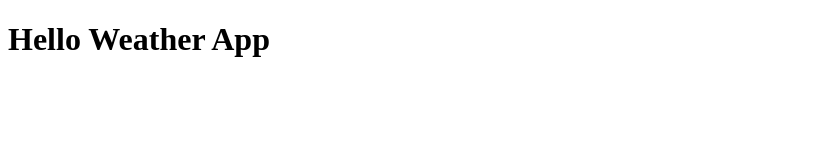
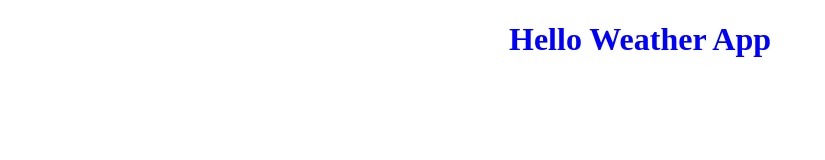
Before and after one commit to kathiLa02/weather-app, a plain HTML site: page index.html in a window 1280 px wide. Shown: the whole page, without its empty margins (0-825 px from the left). Drawn offline with Linux system fonts and the light colour scheme.

Commit message:
Created CSS and JS files

```diff
--- a/index.html
+++ b/index.html
@@ -4,8 +4,10 @@
     <meta charset="UTF-8" />
     <meta name="viewport" content="width=, initial-scale=1.0" />
     <title>Document</title>
+    <link rel="stylesheet" href="style.css" />
   </head>
   <body>
     <h1>Hello Weather App</h1>
+    <script src="script.js"></script>
   </body>
 </html>
--- /dev/null
+++ b/style.css
@@ -0,0 +1,4 @@
+h1 {
+  text-align: center;
+  color: blue;
+}
```
Also changed, not shown: script.js (added).
